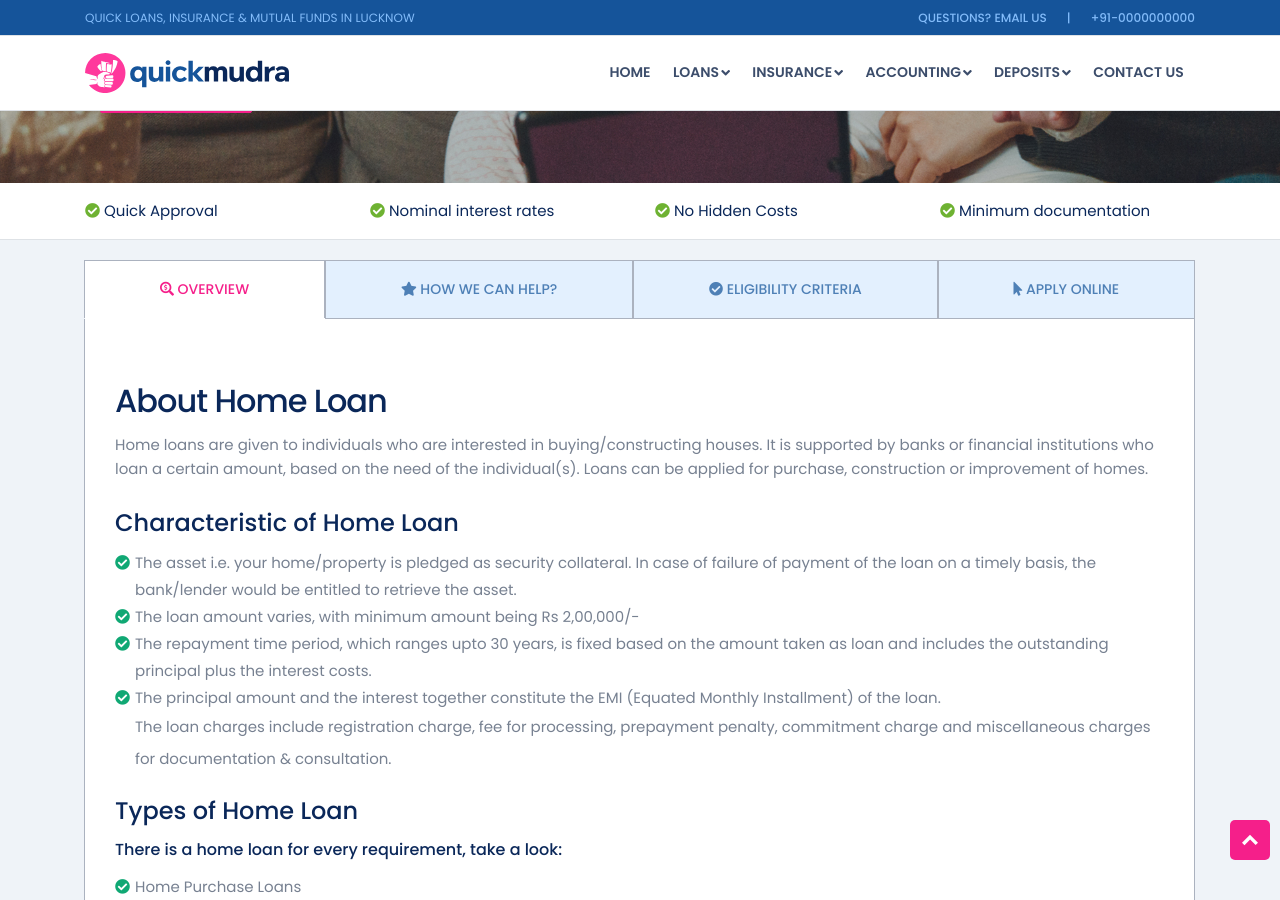
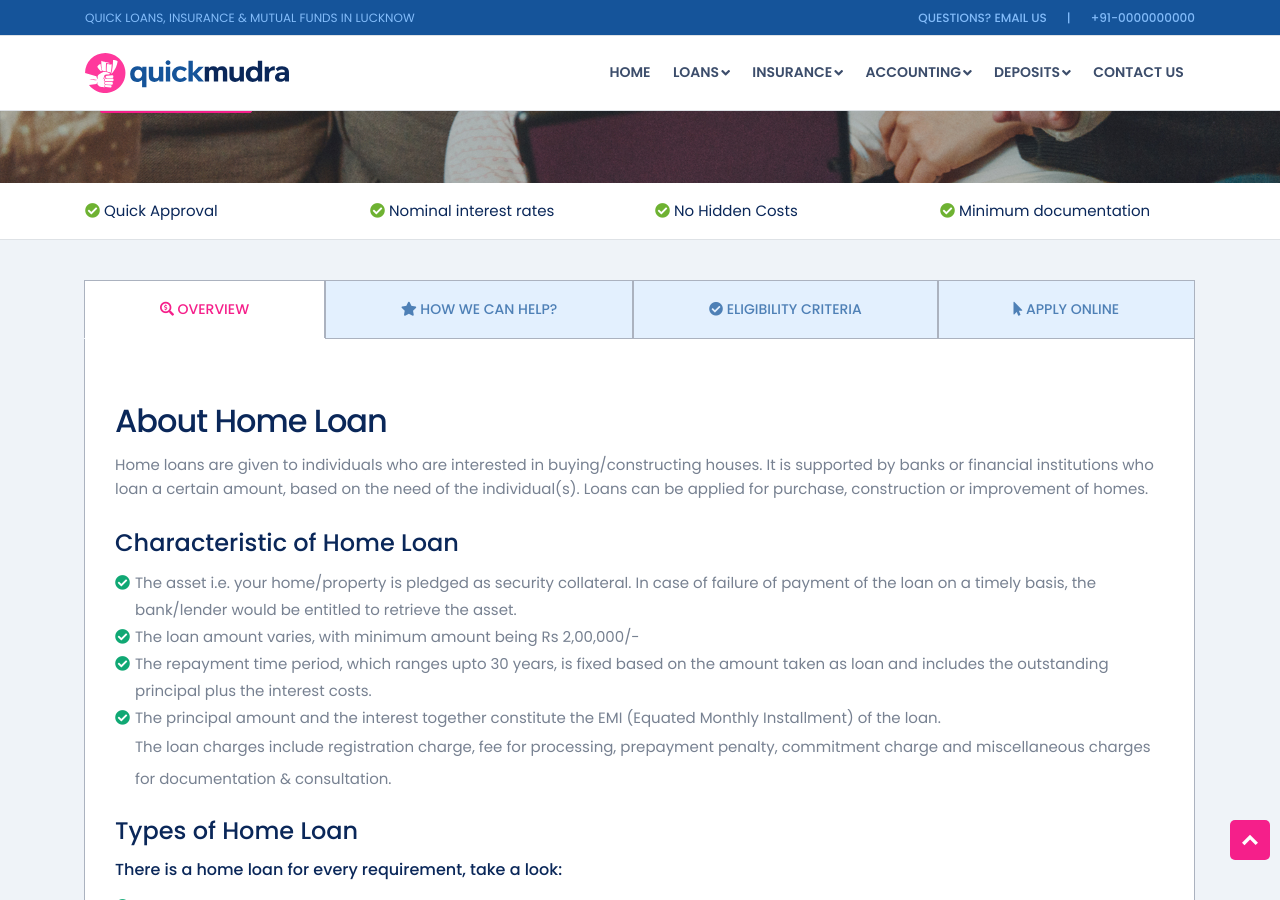
Before and after one commit to jaswinder-singh/creditme, a Jekyll site: the page built from pages/home-loan.html, in a window 1280 px wide and 900 px high, scrolled down 351 px. Built offline with Jekyll 4.4.1, drawn with Linux system fonts in a browser that asks for light colours; nearby versions of some CDN libraries.

Commit message:
Update home-loan.html

```diff
--- a/pages/home-loan.html
+++ b/pages/home-loan.html
@@ -40,7 +40,7 @@ permalink: /home-loan
         </div>
     </div>
 </div>
-<div class=" ">
+<div class="mt20">
     <div class="container pdt60">
         <div class="row">
             <div class="col-md-12">
```
